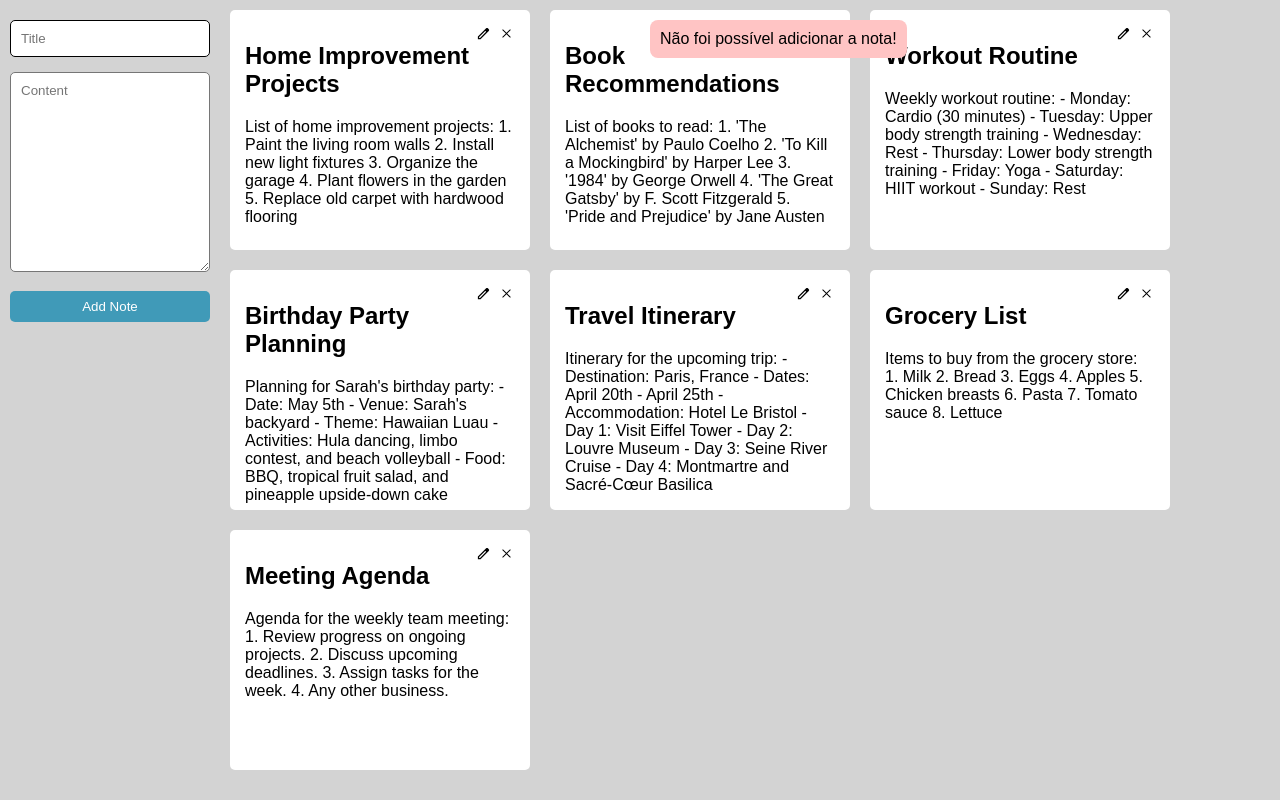
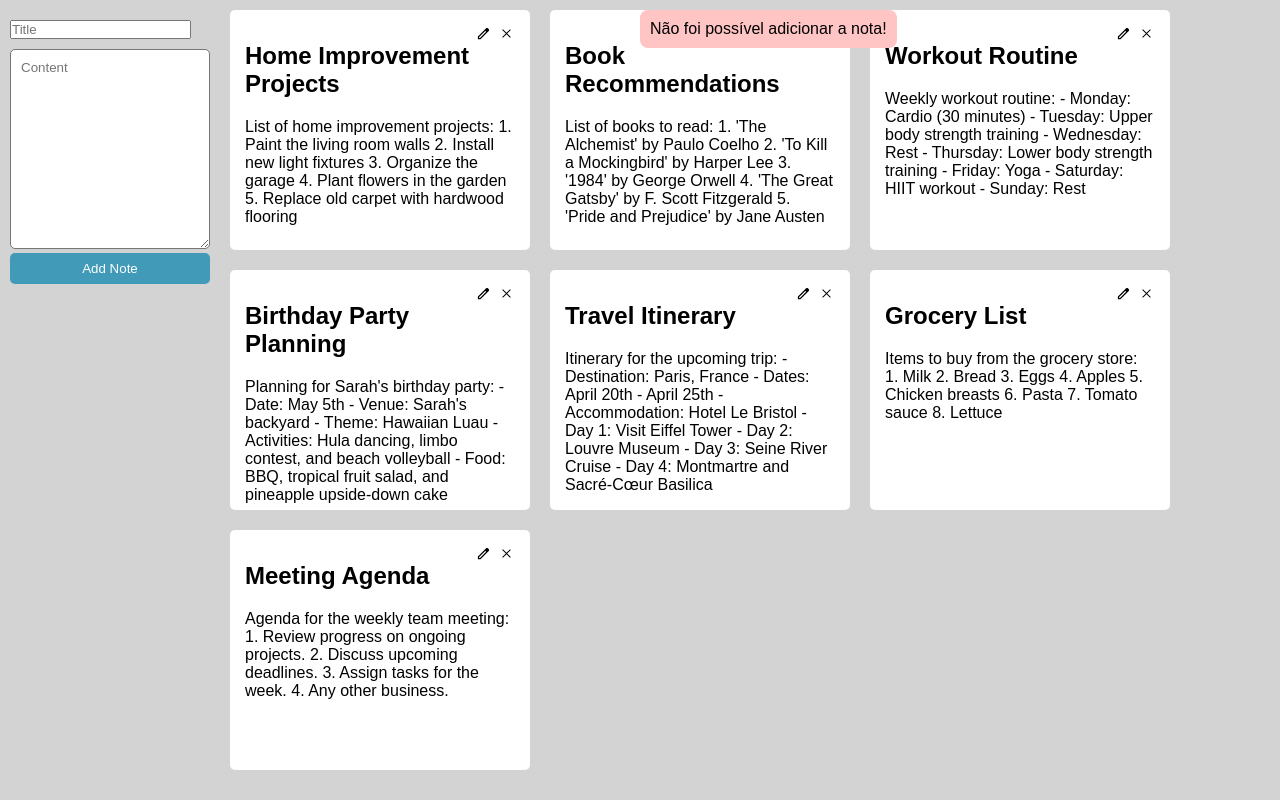
Before and after one commit to andre-fsantos/react-challenge-notes_, a React (Vite) app: page / in a window 1280 px wide. Both pictures are taken after typing "Sample", "Sample" into the empty fields and a click on the button "Add Note". Built offline with nearby package versions, Linux system fonts and the light colour scheme; no server answers; data requests are answered from the project's data file.

Commit message:
Remove merge remnants layout (#18)
* refactor: toast component

* lint files

* refactor: modal component

* Update Layout.jsx

* Update Modal.css

* Update Modal.jsx

```diff
--- a/src/App.jsx
+++ b/src/App.jsx
@@ -1,8 +1,14 @@
-import { Layout } from './Components/Layout';
-import './App.css';
+import { Layout } from "./Components/Layout";
+import { ToastProvider } from "./contexts/ToastContext";
+import { ModalProvider } from "./contexts/ModalContext";
+import "./App.css";
 
 export default function App() {
   return (
-      <Layout />
+    <ToastProvider>
+      <ModalProvider>
+        <Layout />
+      </ModalProvider>
+    </ToastProvider>
   );
 }
--- /dev/null
+++ b/src/Components/EditNoteForm.css
@@ -0,0 +1,12 @@
+.input-title {
+    width: 100%;
+    padding: 5px;
+}
+
+.box-input-title {
+    margin: 10px 0 10px 0;
+}
+
+.box-button {
+    margin-top: 10px;
+}
--- /dev/null
+++ b/src/Components/EditNoteForm.jsx
@@ -0,0 +1,47 @@
+import { useState, useContext } from "react";
+import { ModalContext } from "../contexts/ModalContext";
+import "./EditNoteForm.css";
+
+export const EditNoteForm = ({ note, onSubmit }) => {
+  const [title, setTitle] = useState(note.title);
+  const [description, setDescription] = useState(note.description);
+  const { closeModal } = useContext(ModalContext);
+
+  const handleSubmit = async (event) => {
+    event.preventDefault();
+    await onSubmit({ id: note.id, title, description });
+
+    closeModal();
+  };
+
+  return (
+    <>
+      <h2>Editar nota</h2>
+      <div className="box-form">
+        <form onSubmit={handleSubmit}>
+          <div className="box-input-title">
+            <input
+              type="text"
+              className="input-title"
+              value={title}
+              onChange={(e) => setTitle(e.target.value)}
+              placeholder="Title"
+              required
+            />
+          </div>
+          <div>
+            <textarea
+              placeholder="Content"
+              value={description}
+              onChange={(e) => setDescription(e.target.value)}
+              required
+            ></textarea>
+          </div>
+          <div className="box-button">
+            <button>Salvar</button>
+          </div>
+        </form>
+      </div>
+    </>
+  );
+};
--- a/src/Components/Layout.jsx
+++ b/src/Components/Layout.jsx
@@ -1,19 +1,22 @@
 import { fetchNotesApi } from "../infrastructure/fetchNotesApi";
+import { Note } from "./Note";
 import { Modal } from "./Modal";
 import { Toast } from "./Toast";
-import { useEffect, useState } from "react";
-import { NoteForm } from "./NoteForm";
-import { NotesList } from "./NotesList";
-import { Note } from "./Note";
+import { EditNoteForm } from "./EditNoteForm";
+import { useContext, useEffect, useState } from "react";
+import { ToastContext } from "../contexts/ToastContext";
+import { ModalContext } from "../contexts/ModalContext";
 import "./Layout.css";
 
 const Layout = () => {
   const [notes, setNotes] = useState([]);
-  const [isToastVisible, setIsToastVisible] = useState(false);
-  const [toastConfig, setToastConfig] = useState({});
+  const [title, setTitle] = useState("");
+  const [description, setDescription] = useState("");
 
-  const [isModalVisible, setIsModalVisible] = useState(false);
   const [noteData, setNoteData] = useState({});
+
+  const { showToast } = useContext(ToastContext);
+  const { openModal } = useContext(ModalContext);
 
   const getNotes = async () => {
     try {
@@ -21,15 +24,40 @@
       const orderedNotes = [...notes].reverse();
       setNotes(orderedNotes);
     } catch (error) {
-      setToastConfig({ message: error.message, type: "error" });
-      setIsToastVisible(true);
-      console.log("An error has occurred:", error.message);
+      showToast({
+        message: error.message,
+        type: "error",
+      });
     }
   };
 
   useEffect(() => {
     getNotes();
   }, []);
+
+  const addNote = async () => {
+    try {
+      const noteData = { title, description };
+      const note = await fetchNotesApi({ type: "setNote", payload: noteData });
+
+      if (note.id) {
+        showToast({
+          type: "success",
+          message: "Nota adicionada com sucesso!",
+        });
+
+        setNotes((oldNotes) => [note, ...oldNotes]);
+      }
+    } catch (error) {
+      showToast({
+        message: "Não foi possível adicionar a nota!",
+        type: "error",
+      });
+    }
+
+    setTitle("");
+    setDescription("");
+  };
 
   const deleteNote = async (noteId) => {
     try {
@@ -39,20 +67,18 @@
       });
 
       if (response.id) {
-        setToastConfig({
+        showToast({
           message: "Nota excluída com sucesso!",
           type: "success",
         });
-        setIsToastVisible(true);
 
         setNotes((oldNotes) => oldNotes.filter((note) => note.id !== noteId));
       }
     } catch (error) {
-      setToastConfig({
+      showToast({
         message: "Não foi possível excluir a nota!",
         type: "error",
       });
-      setIsToastVisible(true);
     }
   };
 
@@ -69,13 +95,11 @@
         );
 
         setNotes(nextNotes);
-        setIsModalVisible(false);
 
-        setToastConfig({
+        showToast({
           message: "Nota editada com sucesso!",
           type: "success",
         });
-        setIsToastVisible(true);
       }
     } catch (error) {
       console.log(error);
@@ -84,44 +108,59 @@
 
   return (
     <main>
-      {isModalVisible && (
-        <Modal
-          isModalVisible={isModalVisible}
-          setIsModalVisible={setIsModalVisible}
-          oldNote={noteData}
-          onConfirm={editNote}
-        />
-      )}
-      {
-        <Toast
-          toastConfig={toastConfig}
-          isToastVisible={isToastVisible}
-          setIsToastVisible={setIsToastVisible}
-        />
-      }
+      <Toast />
+
+      <Modal>
+        <EditNoteForm note={noteData} onSubmit={editNote} />
+      </Modal>
+
       <aside>
-        <NoteForm
-          onFinishSubmit={(note) => setNotes((oldNotes) => [note, ...oldNotes])}
-        />
+        <form
+          onSubmit={(event) => {
+            event.preventDefault();
+            addNote();
+          }}
+        >
+          <div className="box-input-title">
+            <input
+              type="text"
+              placeholder="Title"
+              tabIndex={1}
+              className="inputTitle"
+              value={title}
+              onChange={(e) => setTitle(e.target.value)}
+              required
+            />
+          </div>
+          <div className="box-textarea">
+            <textarea
+              placeholder="Content"
+              tabIndex={2}
+              value={description}
+              onChange={(e) => setDescription(e.target.value)}
+              required
+            ></textarea>
+          </div>
+          <div>
+            <button tabIndex={3}>Add Note</button>
+          </div>
+        </form>
       </aside>
-
-      <NotesList
-        notes={notes}
-        renderNote={(note) => {
-          return (
+      <div className="notes">
+        {notes.length > 0 &&
+          notes.map((note) => (
             <Note
               key={note.id.toString()}
               title={note.title}
               description={note.description}
-              onDelete={() => deleteNote(note.id)}
-              onEdit={() => {
+              deleteNote={() => deleteNote(note.id)}
+              editNote={() => {
                 setNoteData(note);
-                setIsModalVisible(true);
+                openModal();
               }}
             />
-          );
-        }}
-      />
+          ))}
+      </div>
     </main>
   );
 };
--- a/src/Components/Modal.css
+++ b/src/Components/Modal.css
@@ -15,12 +15,3 @@
     padding: 20px;
     border-radius: 8px;
 }
-
-.input-title {
-    width: 100%;
-    padding: 5px;
-}
-
-.box-button {
-    margin-top: 10px;
-}
--- a/src/Components/Modal.jsx
+++ b/src/Components/Modal.jsx
@@ -1,52 +1,18 @@
-import { useState } from "react";
+import { useContext } from "react";
+import { ModalContext } from "../contexts/ModalContext";
 import "./Modal.css";
 
-const Modal = ({ isModalVisible, setIsModalVisible, oldNote, onConfirm }) => {
-  const [title, setTitle] = useState(oldNote.title);
-  const [description, setDescription] = useState(oldNote.description);
-  const className = "box-bg-modal";
+const Modal = ({ children }) => {
+  const { isOpen, closeModal } = useContext(ModalContext);
 
-  const onClose = (event) => {
-    if (event.target.className === className) setIsModalVisible(false);
-  };
-
-  const onSubmit = (event) => {
-    event.preventDefault();
-    setIsModalVisible(false);
-    onConfirm({ ...oldNote, title, description });
+  const handleClick = (event) => {
+    if (event.target.className === "box-bg-modal") closeModal();
   };
 
   return (
-    isModalVisible && (
-      <div className={className} onClick={onClose}>
-        <div className="box-modal">
-          <h2>Editar nota</h2>
-          <div className="box-form">
-            <form onSubmit={onSubmit}>
-              <div className="box-input-title">
-                <input
-                  type="text"
-                  className="input-title"
-                  value={title}
-                  onChange={(e) => setTitle(e.target.value)}
-                  placeholder="Title"
-                  required
-                />
-              </div>
-              <div>
-                <textarea
-                  placeholder="Content"
-                  value={description}
-                  onChange={(e) => setDescription(e.target.value)}
-                  required
-                ></textarea>
-              </div>
-              <div className="box-button">
-                <button>Salvar</button>
-              </div>
-            </form>
-          </div>
-        </div>
+    isOpen && (
+      <div className="box-bg-modal" onClick={handleClick}>
+        <div className="box-modal">{children}</div>
       </div>
     )
   );
--- a/src/Components/Toast.jsx
+++ b/src/Components/Toast.jsx
@@ -1,27 +1,18 @@
-import { useEffect } from 'react';
-import './Toast.css';
+import { useContext } from "react";
+import { ToastContext } from "../contexts/ToastContext";
+import "./Toast.css";
 
-const Toast = ({ toastConfig, isToastVisible, setIsToastVisible }) => {
-    useEffect(() => {
-        if(isToastVisible) {
-            const TOAST_DURATION = 3000;
+const Toast = () => {
+  const { isToastVisible, toastType, toastMessage } = useContext(ToastContext);
 
-            const timeout = setTimeout(() => {
-                setIsToastVisible(false);
-            }, TOAST_DURATION);
+  const className = {
+    success: "successful-toast",
+    error: "error-toast",
+  };
 
-            return () => clearTimeout(timeout);
-        }
-    }, [isToastVisible]);
+  const style = `toast ${className[toastType]}`;
 
-    const className = {
-        'success': 'successful-toast',
-        'error': 'error-toast'
-    }
+  return isToastVisible && <div className={style}>{toastMessage}</div>;
+};
 
-    const style = `toast ${ className[toastConfig.type] }`;
-
-    return isToastVisible && <div className={style}>{toastConfig.message}</div>
-}
-
-export { Toast }
+export { Toast };
--- /dev/null
+++ b/src/contexts/ModalContext.jsx
@@ -0,0 +1,16 @@
+import { createContext, useState } from "react";
+
+export const ModalContext = createContext(null);
+
+export const ModalProvider = ({ children }) => {
+  const [isOpen, setIsOpen] = useState(false);
+
+  const value = {
+    isOpen,
+    openModal: () => setIsOpen(true),
+    closeModal: () => setIsOpen(false),
+  };
+  return (
+    <ModalContext.Provider value={value}>{children}</ModalContext.Provider>
+  );
+};
--- /dev/null
+++ b/src/contexts/ToastContext.jsx
@@ -0,0 +1,38 @@
+import { createContext, useState, useEffect } from "react";
+
+export const ToastContext = createContext(null);
+
+export const ToastProvider = ({ children }) => {
+  const [isToastVisible, setIsToastVisible] = useState(false);
+  const [toastType, setToastType] = useState("");
+  const [toastMessage, setToastMessage] = useState("");
+
+  const showToast = ({ type = "", message = "" }) => {
+    setToastType(type);
+    setToastMessage(message);
+    setIsToastVisible(true);
+  };
+
+  useEffect(() => {
+    if (isToastVisible) {
+      const TOAST_DURATION = 3000;
+
+      const timeout = setTimeout(() => {
+        setIsToastVisible(false);
+      }, TOAST_DURATION);
+
+      return () => clearTimeout(timeout);
+    }
+  }, [isToastVisible]);
+
+  const value = {
+    showToast,
+    toastType,
+    toastMessage,
+    isToastVisible,
+  };
+
+  return (
+    <ToastContext.Provider value={value}>{children}</ToastContext.Provider>
+  );
+};
```
